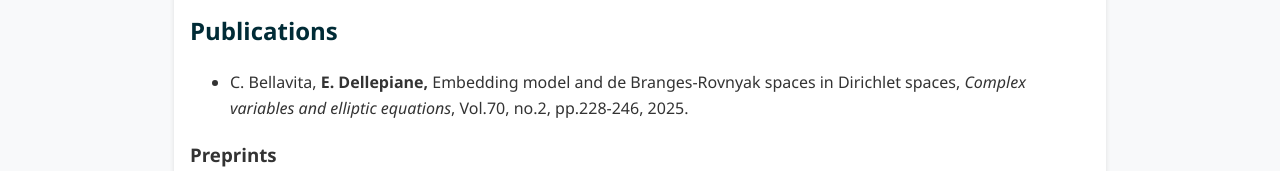
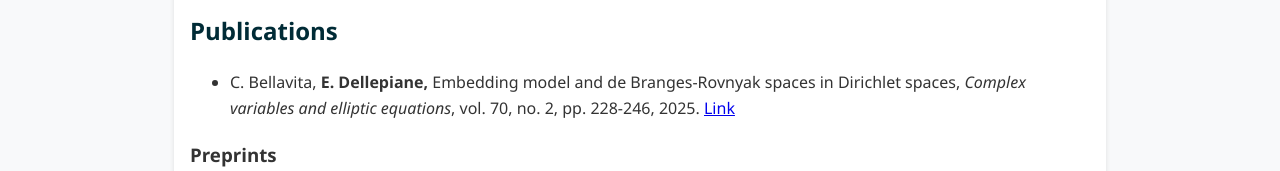
Before and after one commit to EugenioDellepiane/my-portfolio, a plain HTML site: page index.html in a window 1280 px wide. Shown: the part 560-731 px from the top of the page. Drawn offline with Linux system fonts and the light colour scheme.

Commit message:
Update index.html

```diff
--- a/index.html
+++ b/index.html
@@ -91,7 +91,7 @@ global mathematical community.</p>
   <section id="publications">
     <h2>Publications</h2>
     <ul>
-      <li>C. Bellavita,<strong> E. Dellepiane,</strong> Embedding model and de Branges-Rovnyak spaces in Dirichlet spaces, <em>Complex variables and elliptic equations</em>, Vol.70, no.2, pp.228-246, 2025.</li>
+      <li>C. Bellavita,<strong> E. Dellepiane,</strong> Embedding model and de Branges-Rovnyak spaces in Dirichlet spaces, <em>Complex variables and elliptic equations</em>, vol. 70, no. 2, pp. 228-246, 2025. <a href="https://www.tandfonline.com/doi/abs/10.1080/17476933.2023.2298837">Link</a></li>
     </ul>
     <h3>Preprints</h3>
     <ul>
```
